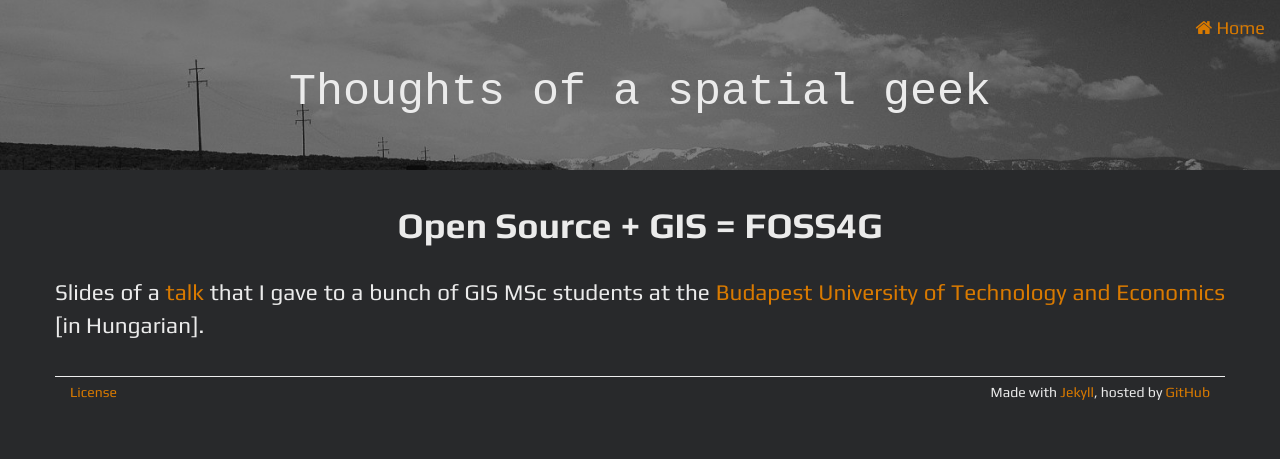
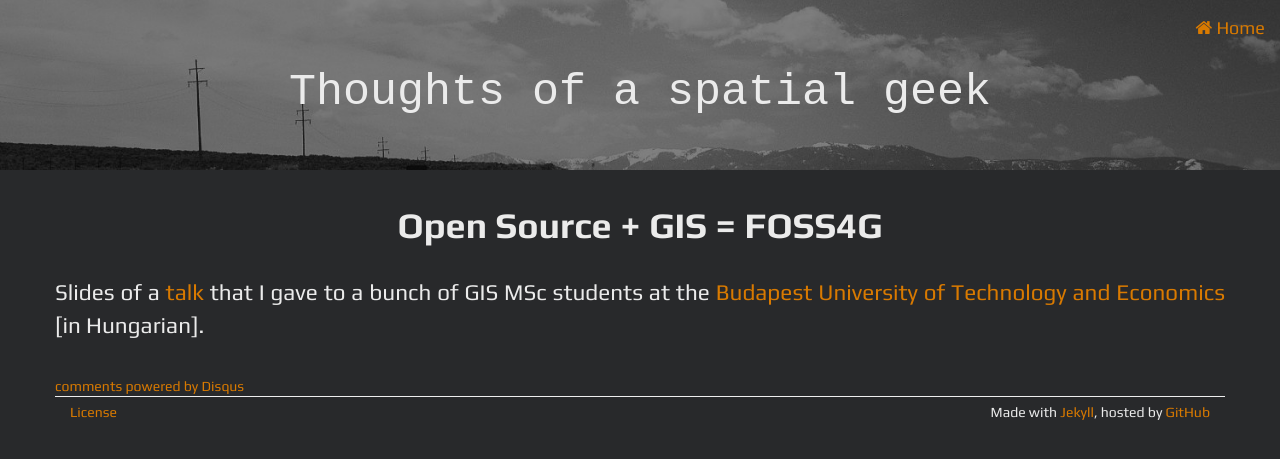
Before and after one commit to aberenyi/aberenyi.github.io, a Jekyll site: the page built from _posts/2015-09-24-foss4g.md, in a window 1280 px wide. Shown: the top 459 px of the page. Built offline with Jekyll 4.4.1, drawn with Linux system fonts in a browser that asks for light colours; nearby versions of some CDN libraries; comment, search, counter and statistics services are not loaded.

Commit message:
add comments support, i.e. disqus

```diff
--- a/_config.yml
+++ b/_config.yml
@@ -10,6 +10,12 @@
   - title: github
     url: https://github.com/aberenyi
 
+disqus:
+  short_name: AttilaBerenyiDr
+
+google_analytics:
+  tracking_id: 'UA-67413135-1'
+
 # Build settings
 exclude:
   - "*.less"
--- /dev/null
+++ b/_includes/disqus.html
@@ -0,0 +1,16 @@
+<section class="disqus">
+  <div id="disqus_thread"></div>
+  <script type="text/javascript">
+    var disqus_shortname = '{{ site.disqus.shortname }}';
+    var disqus_developer = 0; // developer mode is on
+    (function() {
+      var dsq = document.createElement('script'); dsq.type = 'text/javascript'; dsq.async = true;
+      dsq.src = 'http://' + disqus_shortname + '.disqus.com/embed.js';
+      (document.getElementsByTagName('head')[0] || document.getElementsByTagName('body')[0]).appendChild(dsq);
+    })();
+  </script>
+  <noscript>Please enable JavaScript to view the <a href="http://disqus.com/?ref_noscript">comments powered by Disqus.</a></noscript>
+  <span class="text-center">
+    <a href="http://disqus.com" class="dsq-brlink">comments powered by <span class="logo-disqus">Disqus</span></a>
+  </span>
+</section>
--- a/_layouts/post.html
+++ b/_layouts/post.html
@@ -10,5 +10,8 @@
   <div class="row">
     <div class="title text-center">{{ page.title }}</div>
     <div class="content">{{content}}</div>
+    {% if page.disqus %}
+      {% include disqus.html %}
+    {% endif %}
   </div>
 </div>
```
Also changed, not shown: _posts/2015-09-24-foss4g.md (+1 -0 lines).
